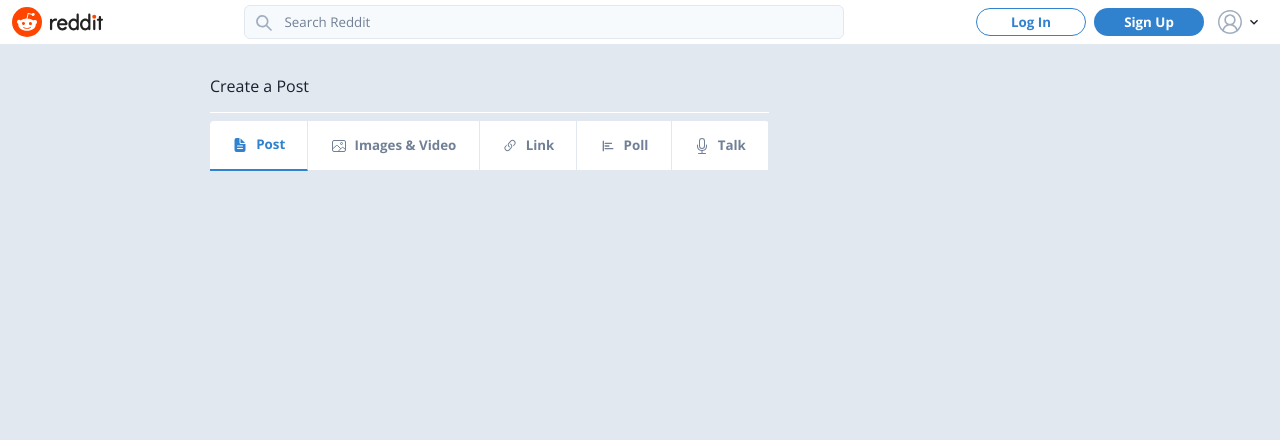
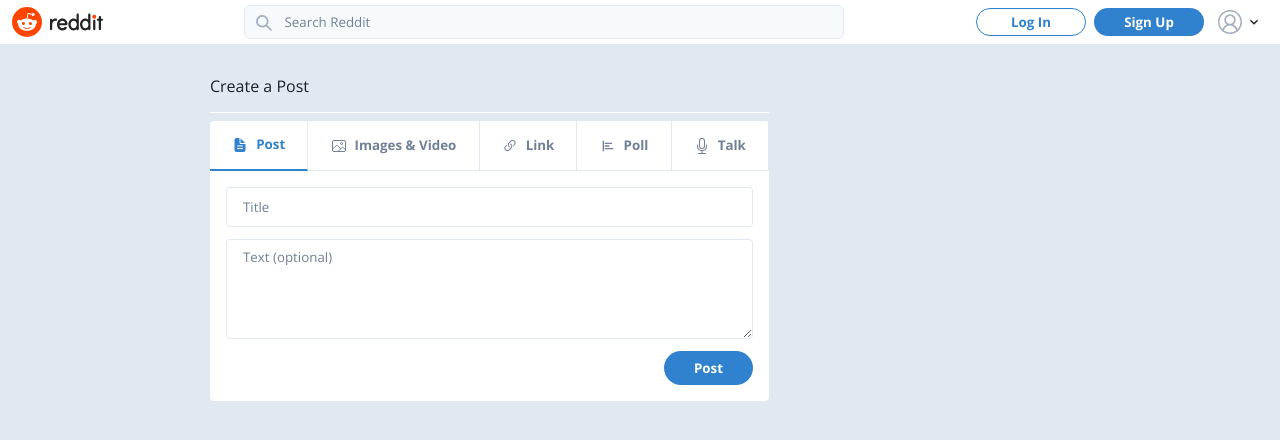
Before and after one commit to sagar-pardhi/reddit-clone, a Next.js app: page /r/1/submit in a window 1280 px wide. Shown: the top 440 px of the page. Built offline with nearby package versions, Linux system fonts and the light colour scheme; no server answers.

Commit message:
added text input component for new post form

```diff
--- a/src/components/Posts/NewPostForm.tsx
+++ b/src/components/Posts/NewPostForm.tsx
@@ -5,6 +5,7 @@
 import { IoDocumentText, IoImageOutline } from "react-icons/io5";
 import { AiFillCloseCircle } from "react-icons/ai";
 import TabItem from "./TabItem";
+import TextInput from "./PostForm/TextInput";
 
 type NewPostFormProps = {};
 
@@ -43,15 +44,26 @@
     body: "",
   });
   const [selectedFile, setSelectedFile] = useState<string>("");
+  const [loading, setLoading] = useState(false);
 
   const handleCreatePost = async () => {};
 
   const onSelectImage = () => {};
 
-  const onTextChange = () => {};
+  const onTextChange = (
+    event: React.ChangeEvent<HTMLInputElement | HTMLTextAreaElement>
+  ) => {
+    const {
+      target: { name, value },
+    } = event;
+    setTextInput((prev) => ({
+      ...prev,
+      [name]: value,
+    }));
+  };
 
   return (
-    <Flex dir="column" bg="white" borderRadius={4} mt={2}>
+    <Flex direction="column" bg="white" borderRadius={4} mt={2}>
       <Flex w="100%">
         {formTabs.map((item) => (
           <TabItem
@@ -62,6 +74,16 @@
           />
         ))}
       </Flex>
+      <Flex p={4}>
+        {selectedTab === "Post" && (
+          <TextInput
+            textInputs={textInput}
+            handleCreatePost={handleCreatePost}
+            onChange={onTextChange}
+            loading={loading}
+          />
+        )}
+      </Flex>
     </Flex>
   );
 };
--- /dev/null
+++ b/src/components/Posts/PostForm/TextInput.tsx
@@ -0,0 +1,70 @@
+import { Button, Flex, Input, Stack, Textarea } from "@chakra-ui/react";
+import React from "react";
+
+type TextInputProps = {
+  textInputs: {
+    title: string;
+    body: string;
+  };
+  onChange: (
+    event: React.ChangeEvent<HTMLInputElement | HTMLTextAreaElement>
+  ) => void;
+  handleCreatePost: () => void;
+  loading: boolean;
+};
+
+const TextInput: React.FC<TextInputProps> = ({
+  textInputs,
+  onChange,
+  handleCreatePost,
+  loading,
+}) => {
+  return (
+    <Stack spacing={3} width="100%">
+      <Input
+        name="title"
+        value={textInputs.title}
+        onChange={onChange}
+        fontSize="10pt"
+        borderRadius={4}
+        placeholder="Title"
+        _placeholder={{ color: "gray.500" }}
+        _focus={{
+          outline: "none",
+          bg: "white",
+          border: "1px solid",
+          borderColor: "black",
+        }}
+      />
+      <Textarea
+        name="body"
+        value={textInputs.body}
+        onChange={onChange}
+        fontSize="10pt"
+        borderRadius={4}
+        height="100px"
+        placeholder="Text (optional)"
+        _placeholder={{ color: "gray.500" }}
+        _focus={{
+          outline: "none",
+          bg: "white",
+          border: "1px solid",
+          borderColor: "black",
+        }}
+      />
+      <Flex justify="flex-end">
+        <Button
+          height="34px"
+          p="0px 30px"
+          disabled={!textInputs.title}
+          isLoading={loading}
+          onClick={handleCreatePost}
+        >
+          Post
+        </Button>
+      </Flex>
+    </Stack>
+  );
+};
+
+export default TextInput;
```
